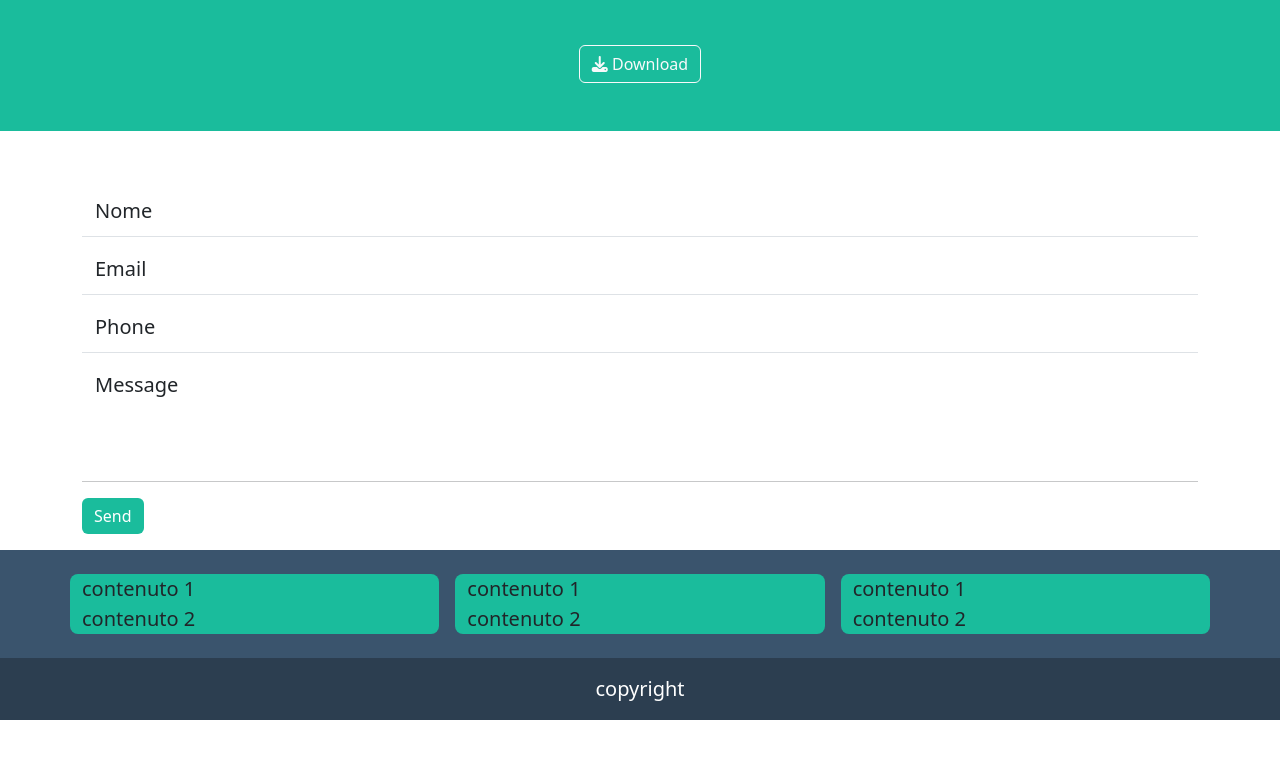
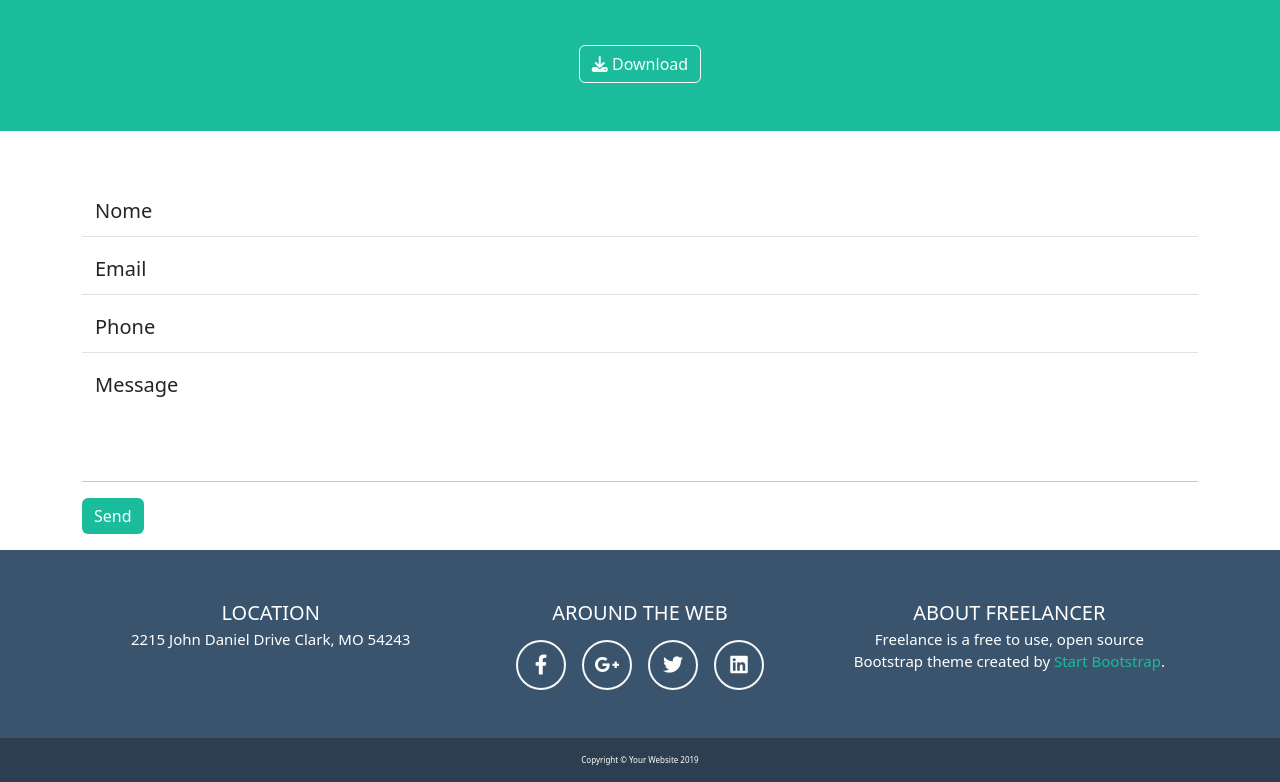
Before and after one commit to mihaipaulorban/html-css-bootstrap-freelancer, a plain HTML site: page index.html in a window 1280 px wide. Shown: the part 2325-3107 px from the top of the page. Before the commit the page ends 3045 px from the top, so only its background shows below. Drawn offline with nearby package versions, Linux system fonts and the light colour scheme.

Commit message:
feat: footer

```diff
--- a/index.html
+++ b/index.html
@@ -171,18 +171,32 @@
         <!-- INFO FOOTER -->
         <div class="container-fluid light-blue">
             <div class="container-md">
-                <div class="row gap-3 py-4">
-                    <div class="col-sm aqua rounded-3">
-                        <div>contenuto 1</div>
-                        <div>contenuto 2</div>
+                <div class="row gap-3 py-5 px-4 text-white text-center">
+                    <div class="col-sm">
+                        <div class="text-uppercase">Location</div>
+                        <div class="size-small">2215 John Daniel Drive Clark, MO 54243</div>
                     </div>
-                    <div class="col-sm aqua rounded-3">
-                        <div>contenuto 1</div>
-                        <div>contenuto 2</div>
+                    <div class="col-sm">
+                        <div class="text-uppercase">around the web</div>
+                        <div class="row justify-content-center mt-1">
+                            <div class="rounded-circle border-light text-white d-flex align-items-center justify-content-center mx-2 mt-sm-2" style="width: 50px; height: 50px; border: 2px solid white;">
+                            <i class="fa-brands fa-facebook-f"></i>
+                        </div>
+                        <div class="rounded-circle border-light text-white d-flex align-items-center justify-content-center mx-2 mt-sm-2" style="width: 50px; height: 50px; border: 2px solid white;">
+                            <i class="fa-brands fa-google-plus-g"></i>
+                        </div>
+                        <div class="rounded-circle border-light text-white d-flex align-items-center justify-content-center mx-2 mt-sm-2" style="width: 50px; height: 50px; border: 2px solid white;">
+                            <i class="fa-brands fa-twitter"></i>
+                        </div>
+                        <div class="rounded-circle border-light text-white d-flex align-items-center justify-content-center mx-2 mt-sm-2" style="width: 50px; height: 50px; border: 2px solid white;">
+                            <i class="fa-brands fa-linkedin"></i>
+                        </div>
+                        </div>
+
                     </div>
-                    <div class="col-sm aqua rounded-3">
-                        <div>contenuto 1</div>
-                        <div>contenuto 2</div>
+                    <div class="col-sm">
+                        <div class="text-uppercase">about freelancer</div>
+                        <div class="size-small">Freelance is a free to use, open source Bootstrap theme created by <span class="aqua-txt">Start Bootstrap</span>.</div>
                     </div>
                 </div>
             </div>
@@ -191,7 +205,7 @@
 
         <!-- COPYRIGHT FOOTER -->
         <div class="container-fluid blue text-center p-3">
-            <div>copyright</div>
+            <div class="size-verysmall">Copyright © Your Website 2019</div>
         </div>
         <!-- /COPYRIGHT FOOTER -->
     </footer>
--- a/style.css
+++ b/style.css
@@ -2,6 +2,17 @@ body {
     font-size: 20px;
 }
 
+.aqua-txt {
+    color: #1abc9c;
+}
+
+.size-small {
+    font-size: 15px;
+}
+
+.size-verysmall {
+    font-size: 8px;
+}
 
 .blue {
     background-color: #2c3e50;
```
